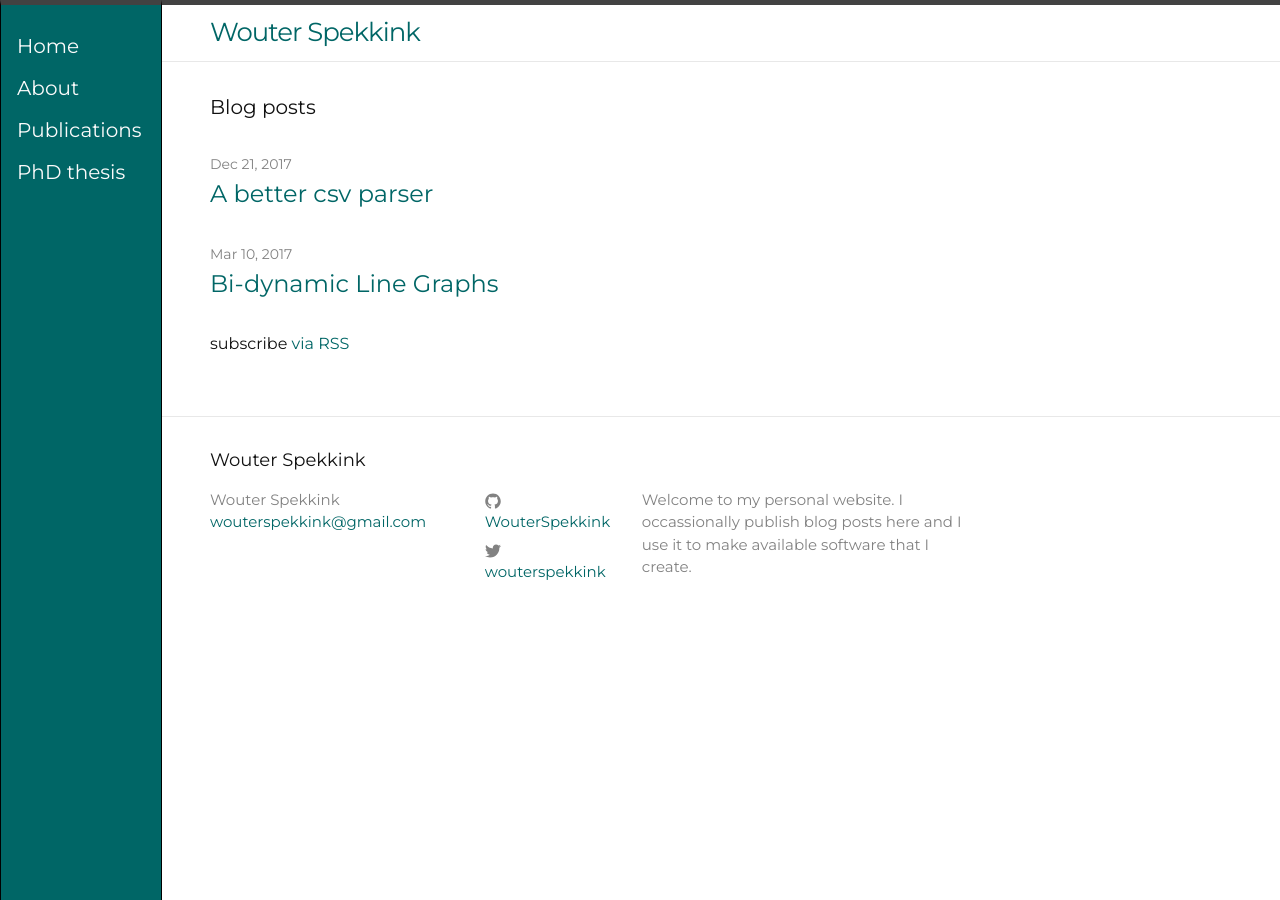
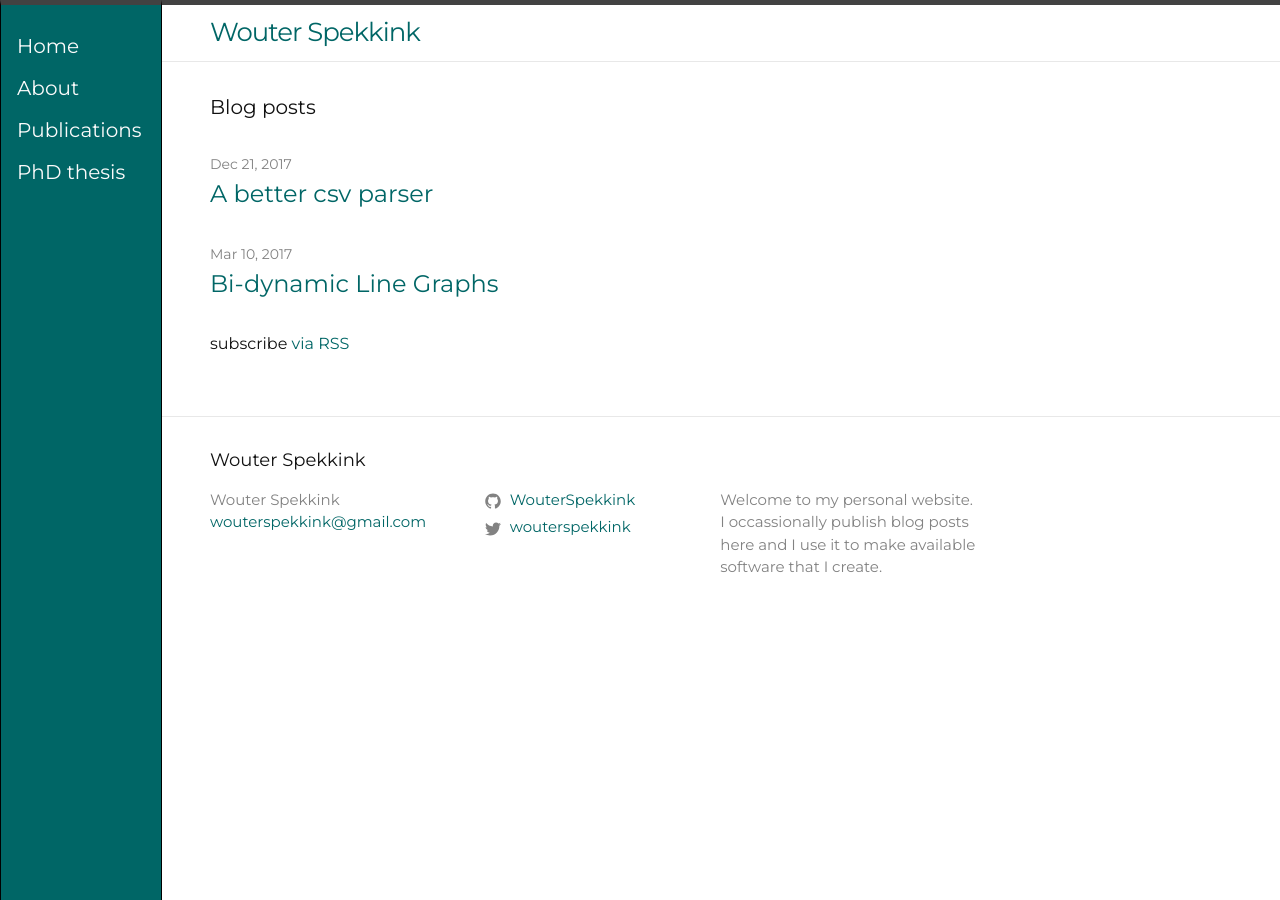
Before and after one commit to WouterSpekkink/WouterSpekkink.github.io_old, a Jekyll site: the page built from index.md, in a window 1280 px wide. Built offline with Jekyll 4.4.1, drawn with Linux system fonts in a browser that asks for light colours.

Commit message:
fixed the footer.

```diff
--- a/_sass/minima/_layout.scss
+++ b/_sass/minima/_layout.scss
@@ -140,13 +140,13 @@
 }
 
 .footer-col-2 {
-  width: -webkit-calc(20% - (#{$spacing-unit} / 2));
-  width:         calc(20% - (#{$spacing-unit} / 2));
+  width: -webkit-calc(30% - (#{$spacing-unit} / 2));
+  width:         calc(30% - (#{$spacing-unit} / 2));
 }
 
 .footer-col-3 {
-  width: -webkit-calc(45% - (#{$spacing-unit} / 2));
-  width:         calc(45% - (#{$spacing-unit} / 2));
+  width: -webkit-calc(35% - (#{$spacing-unit} / 2));
+  width:         calc(35% - (#{$spacing-unit} / 2));
 }
 
 @include media-query($on-laptop) {
```
